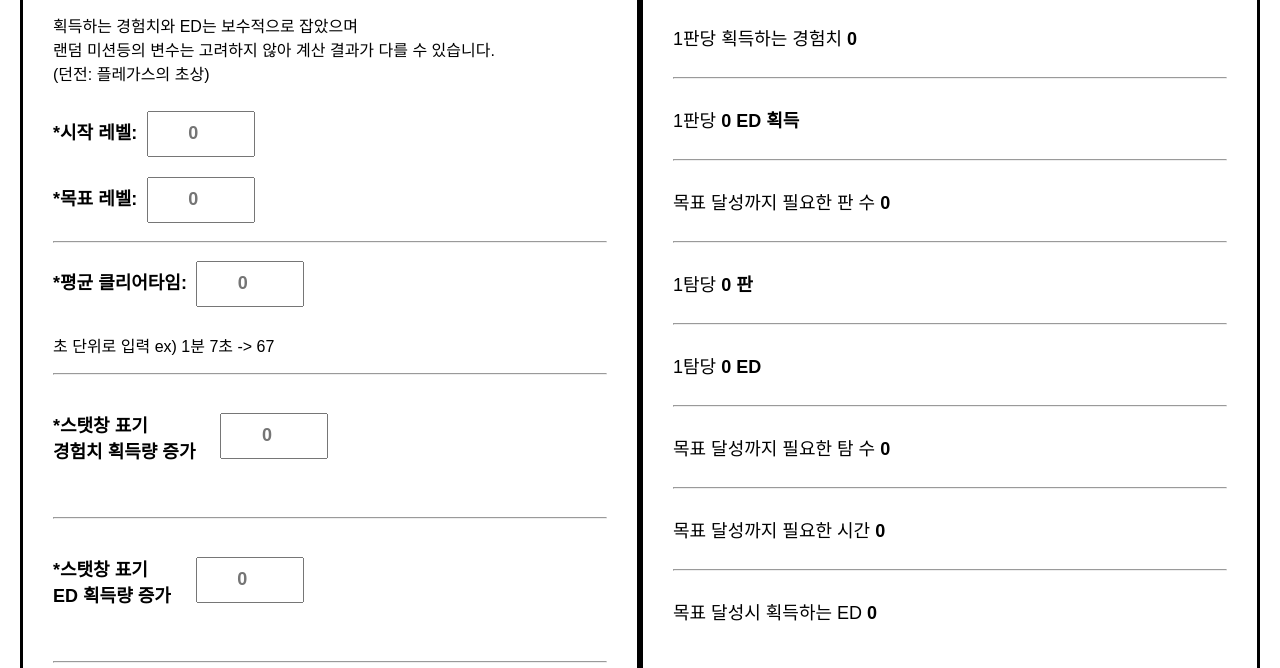
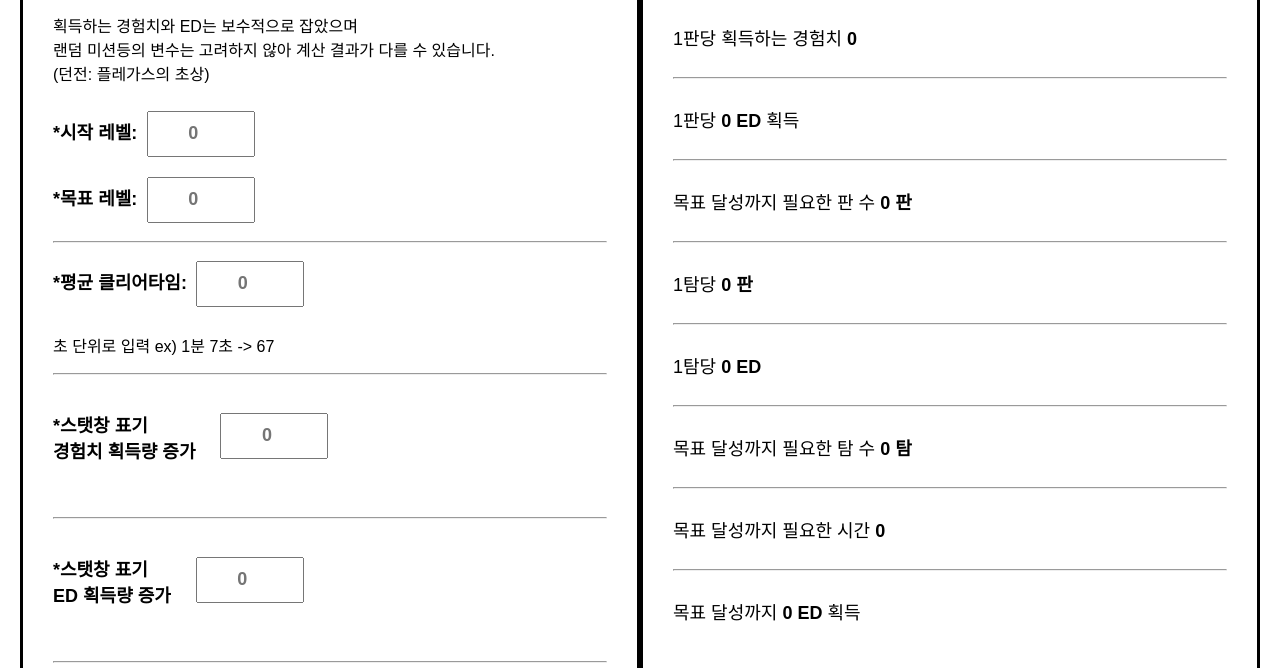
Before and after one commit to Ich-mag-dich/elsword, a plain HTML site: page index.html in a window 1280 px wide. Shown: the part 129-797 px from the top of the page. Drawn offline with Linux system fonts and the light colour scheme.

Commit message:
문구 수정

```diff
--- a/index.html
+++ b/index.html
@@ -301,13 +301,15 @@
         <div style="display: ruby">
           <p>1판당</p>
           <p id="ed_per_game" style="font-weight: bold">0</p>
-          <p style="font-weight: bold">ED 획득</p>
+          <p style="font-weight: bold">ED</p>
+          <p>획득</p>
         </div>
         <br />
         <hr />
         <div style="display: ruby">
           <p>목표 달성까지 필요한 판 수</p>
           <p id="requied_game_count" style="font-weight: bold">0</p>
+          <p style="font-weight: bold">판</p>
         </div>
         <br />
         <hr />
@@ -328,6 +330,7 @@
         <div style="display: ruby">
           <p>목표 달성까지 필요한 탐 수</p>
           <p id="requied_game_time" style="font-weight: bold">0</p>
+          <p style="font-weight: bold">탐</p>
         </div>
         <br />
         <hr />
@@ -338,8 +341,10 @@
         <br />
         <hr />
         <div style="display: ruby">
-          <p>목표 달성시 획득하는 ED</p>
+          <p>목표 달성까지</p>
           <p id="total_ed" style="font-weight: bold">0</p>
+          <p style="font-weight: bold">ED</p>
+          <p>획득</p>
         </div>
       </div>
     </div>
```
